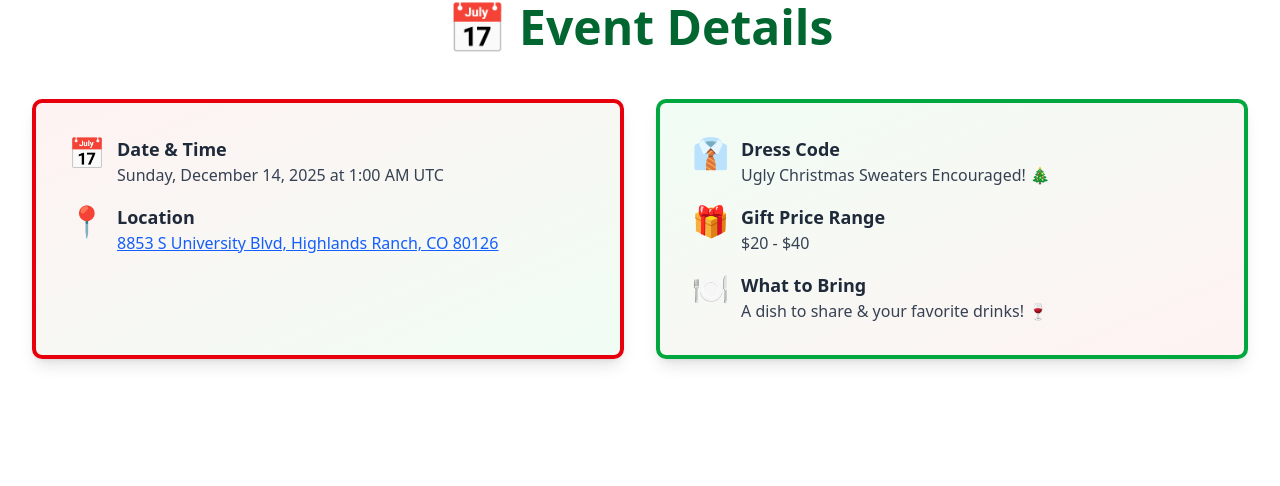
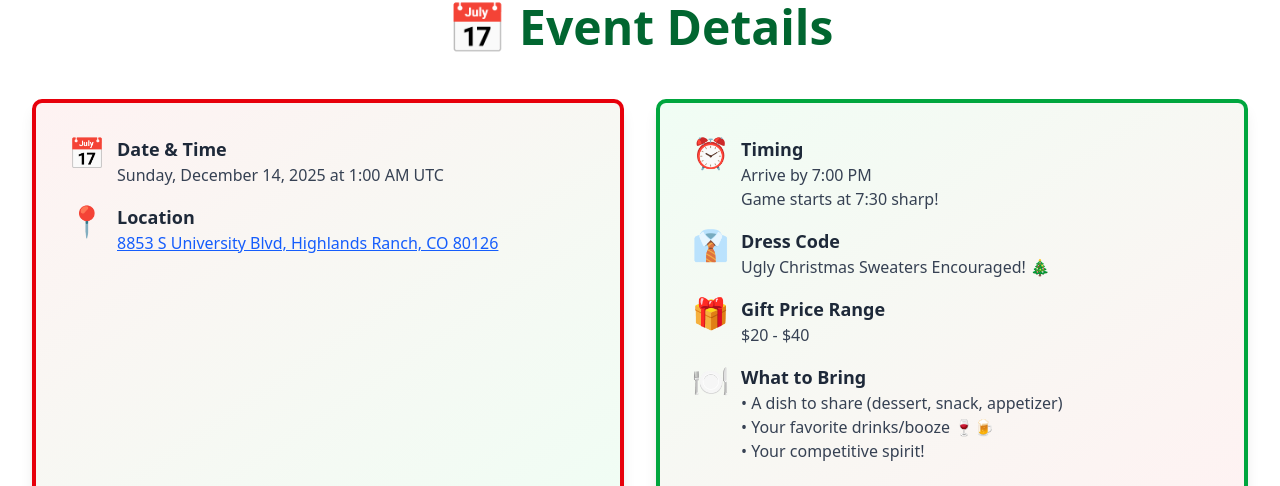
Before and after one commit to rbradshaw9/white-elephant-new, a Next.js app: page / in a window 1280 px wide. Shown: the part 1625-2111 px from the top of the page. Built offline with nearby package versions, Linux system fonts and the light colour scheme; no server answers.

Commit message:
Update website with arrival time (7pm), game start (7:30 sharp), and detailed what-to-bring list

```diff
--- a/app/page.tsx
+++ b/app/page.tsx
@@ -174,6 +174,14 @@ export default function Home() {
             >
               <div className="space-y-4">
                 <div className="flex items-start space-x-3">
+                  <span className="text-3xl">⏰</span>
+                  <div>
+                    <h3 className="font-bold text-lg text-gray-800">Timing</h3>
+                    <p className="text-gray-700">Arrive by 7:00 PM<br/>Game starts at 7:30 sharp!</p>
+                  </div>
+                </div>
+
+                <div className="flex items-start space-x-3">
                   <span className="text-3xl">👔</span>
                   <div>
                     <h3 className="font-bold text-lg text-gray-800">Dress Code</h3>
@@ -193,7 +201,11 @@ export default function Home() {
                   <span className="text-3xl">🍽️</span>
                   <div>
                     <h3 className="font-bold text-lg text-gray-800">What to Bring</h3>
-                    <p className="text-gray-700">A dish to share & your favorite drinks! 🍷</p>
+                    <p className="text-gray-700">
+                      • A dish to share (dessert, snack, appetizer)<br/>
+                      • Your favorite drinks/booze 🍷🍺<br/>
+                      • Your competitive spirit!
+                    </p>
                   </div>
                 </div>
               </div>
--- a/lib/sendEmail.ts
+++ b/lib/sendEmail.ts
@@ -178,7 +178,7 @@ export async function sendRSVPConfirmation(data: EmailData): Promise<void> {
             <li>✓ Your ugliest Christmas sweater</li>
             <li>✓ Your competitive spirit!</li>
           </ul>
-          <p style="font-size: 14px; color: #666; margin-top: 15px;"><em>Arrive by 6:00 PM so we can start on time!</em></p>
+          <p style="font-size: 14px; color: #666; margin-top: 15px;"><em>Arrive by 7:00 PM — Game starts at 7:30 sharp!</em></p>
 
           <div style="text-align: center; margin: 30px 0;">
             <a href="{{CALENDAR_LINK}}" style="display: inline-block; background-color: #c41e3a; color: white; padding: 12px 30px; text-decoration: none; border-radius: 6px; font-weight: bold; margin: 5px;">📅 Add to Calendar</a>
```
